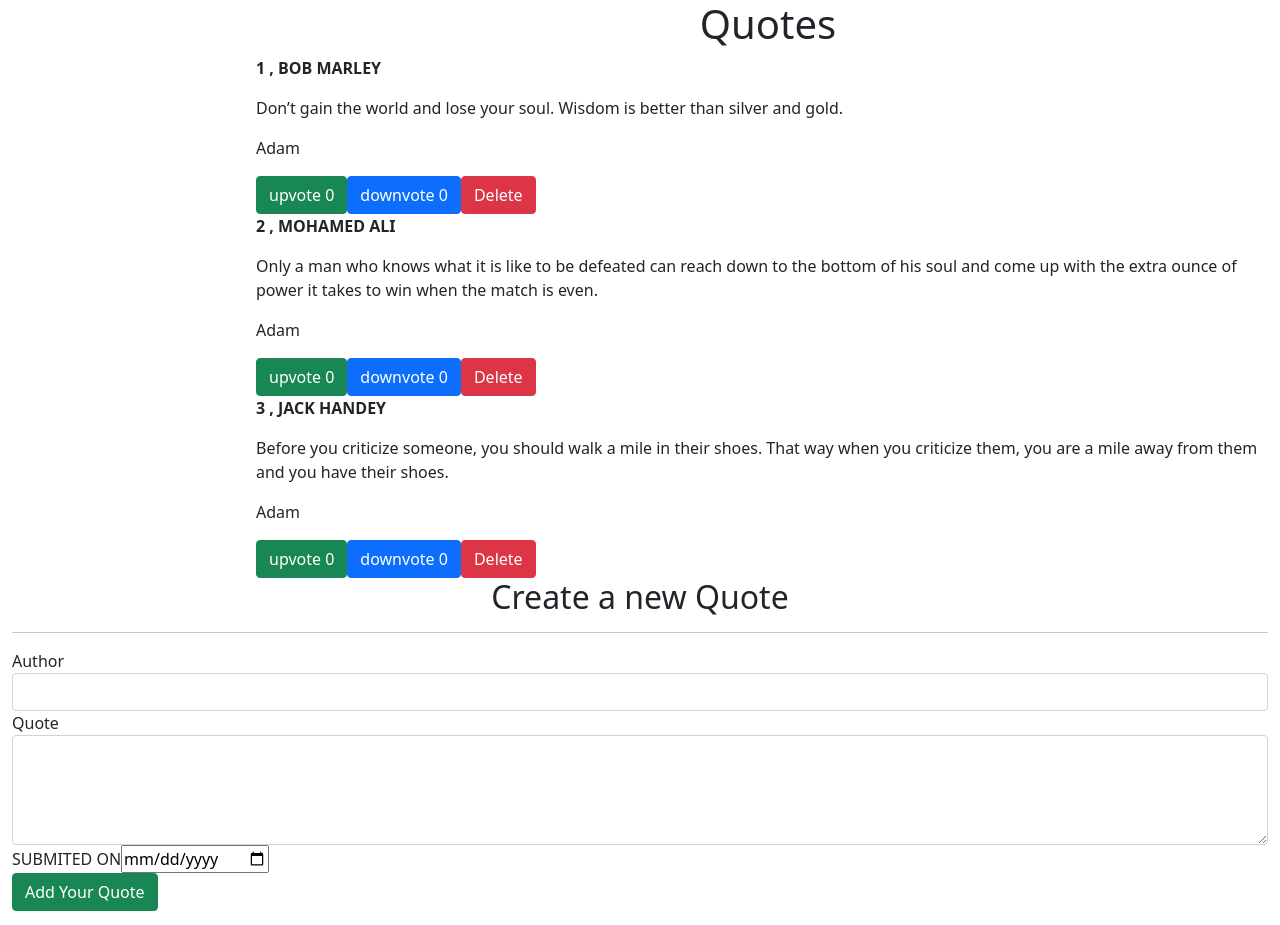
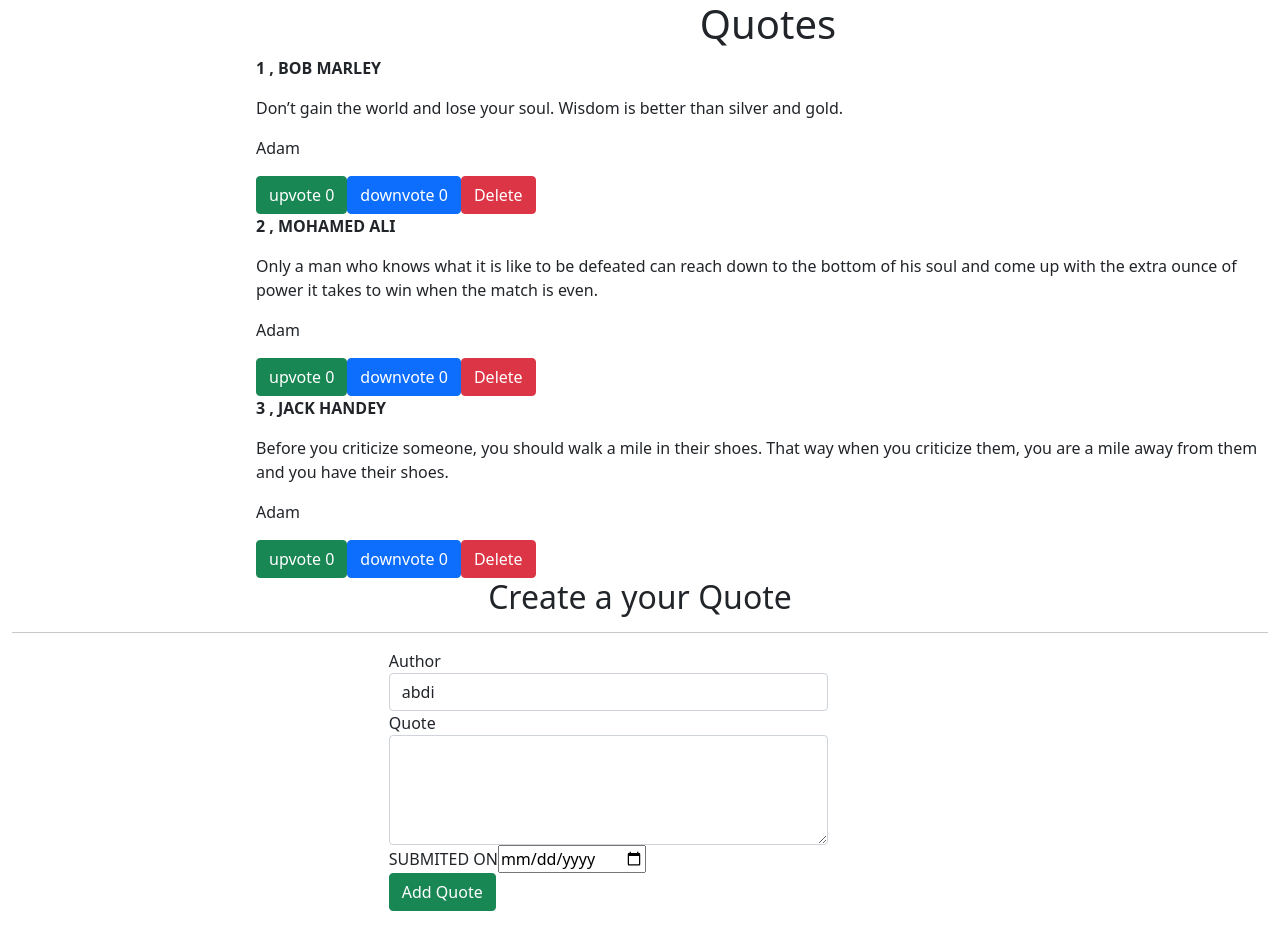
Before and after one commit to AbdimulhinYussuf3675/The_Quote, an Angular app: page / in a window 1280 px wide. Shown: the top 925 px of the page. Built offline with nearby package versions, Linux system fonts and the light colour scheme.

Commit message:
added a component

```diff
--- a/src/app/form-quote/form-quote.component.html
+++ b/src/app/form-quote/form-quote.component.html
@@ -1,17 +1,21 @@
 <div class="container-fluid">
-    <h2 class="text-center">Create a new Quote</h2>
+    <h2 class="text-center">Create a your Quote</h2>
     <hr>
-    <form>
+    <form style="margin-left: 30%;">
+        <form (ngSubmit)='submitQuote()' #quoteForm='ngForm'>
         <div class="form-group">
 
-            <label for="name">Author</label>
-            <input type="text" required class="form-control" id="name">
-
+            <label for="author">Author</label>
+            <input type="author" class="form-control" id="author" [(ngModel)]="newQuote.author" name="author" #author='ngModel' style="width: 50%;" required>
+            <div [hidden]="author.valid || author.pristine" class="alert alert-danger">
+                <p>required name</p>
         </div>
         <div class="form-group">
-
-            <label for="description">Quote</label>
-            <textarea class="form-control" id="description" rows="4" required></textarea>
+            <label for="text">Quote</label>
+            <textarea class="form-control" id="text" rows="4" [(ngModel)]="newQuote.name" name="text" #text="ngModel" style="width: 50%;" required></textarea>
+            <div [hidden]="text.valid || text.pristine" class="alert alert-danger">
+              <p>Quote is required</p>
+            </div>
 
         </div>
         <div class="form-group">
@@ -22,6 +26,6 @@
               <p>Date is required</p>
             </div>
         </div>
-        <button type="submit" class="btn btn-success">Add Your Quote </button>
-    </form>
+        <button type="submit" class="btn btn-success">Add Quote</button>
+
   </div>
--- a/src/app/quote/quote.component.html
+++ b/src/app/quote/quote.component.html
@@ -1,21 +1,22 @@
 <div style="margin-left: 20%;">
-    <h1 style="text-align: center;">Quotes</h1>
-<div *ngFor='let quote of quotes; let i=index'>
+  <h1 style="text-align: center;">Quotes</h1>
+  <div *ngFor='let quote of quotes; let i=index'>
     <p style="font-weight: bold;">{{quote.id}} , {{quote.author}}</p>
     <p>{{quote.name}}</p>
     <p>{{quote.submitter}}</p>
-
     <button class="btn btn-success" (click)='upVote(i)'>upvote {{quote.upVote}}</button>
     <button class="btn btn-primary" (click)='downVote(i)'>downvote {{quote.downVote}}</button>
-    <button class="btn btn-danger"(click)='deleteQuote($event,i)'>Delete</button>
+    <button class="btn btn-danger" (click)='deleteQuote($event,i)'>Delete</button>
   </div>
 </div>
-    <app-form-quote (addQuote)="addNewQuote($event)"></app-form-quote>
+<app-form-quote (addQuote)="addNewQuote($event)"></app-form-quote>
 
-  <div style="margin-left: 20%;" >
+<div style="margin-left: 30%; margin-top: 20px;">
   <p style="font-weight: bold;">{{text}}</p>
-  <p>{{submitter}}</p>
+  <h3>{{submitter}}</h3>
   <button class="btn btn-warning">upVote {{bestQuote}}</button>
-  <button class="btn btn-danger" > downVote{{worstQuote}}</button>
+  <button class="btn btn-danger"> downVote{{worstQuote}}</button>
   <button class="btn btn-dark" (click)='bestquote()'>BEST Quote</button>
-  </div>
+
+
+</div>
```
